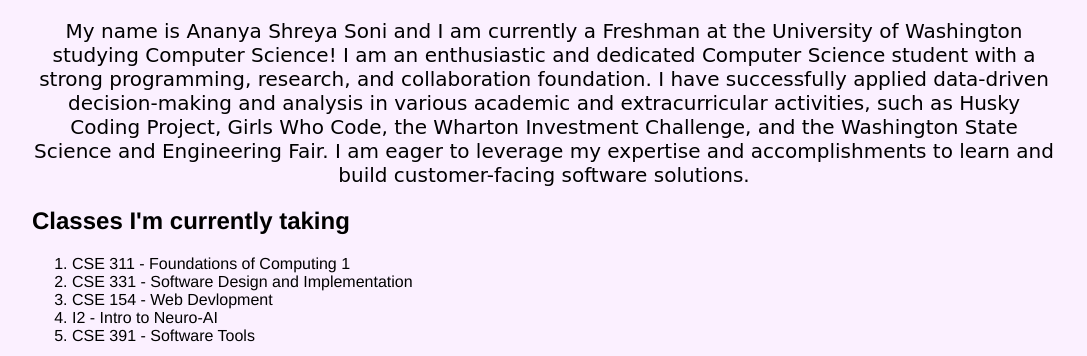
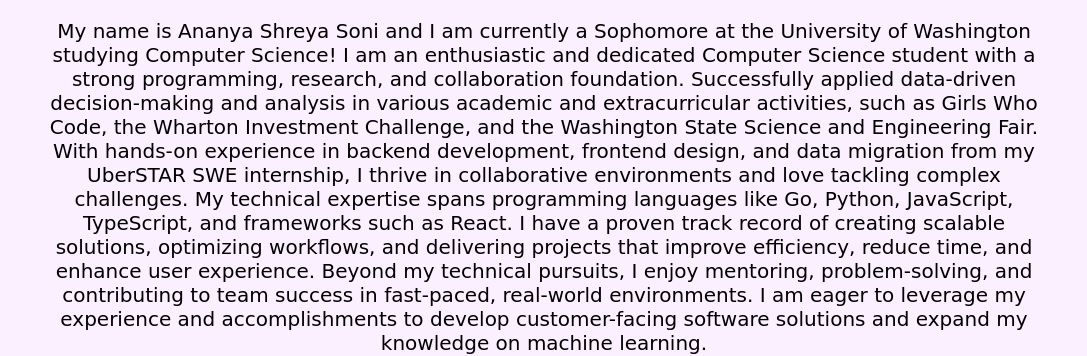
Before and after one commit to ananyasoni/personal-website, a plain HTML site: page index.html in a window 1280 px wide. Shown: the part 465-821 px from the top of the page, without its empty margins (96-1183 px from the left). Drawn offline with Linux system fonts and the light colour scheme; a web font is replaced by a local one.

Commit message:
Update index.html

```diff
--- a/index.html
+++ b/index.html
@@ -30,24 +30,22 @@
     <header>
       <h1 class="page-title">About Me</h1>
       <p>
-        My name is Ananya Shreya Soni and I am currently a Freshman at the University of
-        Washington studying Computer Science! I am an enthusiastic and dedicated
-        Computer Science student with a strong programming, research, and collaboration
-        foundation. I have successfully applied data-driven decision-making and analysis
-        in various academic and extracurricular activities, such as Husky Coding Project,
-        Girls Who Code, the Wharton Investment Challenge, and the Washington State Science and
-        Engineering Fair. I am eager to leverage my expertise and accomplishments to learn and
-        build customer-facing software solutions.
+        My name is Ananya Shreya Soni and I am currently a Sophomore at the University of
+        Washington studying Computer Science! I am an enthusiastic and dedicated Computer Science student with a strong programming, research,
+        and collaboration foundation. Successfully applied data-driven decision-making and analysis in various academic and extracurricular activities,
+        such as Girls Who Code, the Wharton Investment Challenge, and the Washington State Science and Engineering Fair. With hands-on experience in backend development,
+       frontend design, and data migration from my UberSTAR SWE internship, I thrive in collaborative environments and love tackling complex challenges. My technical
+       expertise spans programming languages like Go, Python, JavaScript, TypeScript, and frameworks such as React. I have a proven track record of creating scalable
+       solutions, optimizing workflows, and delivering projects that improve efficiency, reduce time, and enhance user experience.
+       Beyond my technical pursuits, I enjoy mentoring, problem-solving, and contributing to team success in fast-paced, real-world environments.
+       I am eager to leverage my experience and accomplishments to develop customer-facing software solutions and expand my knowledge on machine learning.
       </p>
     </header>
     <section>
       <h2>Classes I'm currently taking</h2>
       <ol>
-        <li>CSE 311 - Foundations of Computing 1</li>
-        <li>CSE 331 - Software Design and Implementation</li>
-        <li>CSE 154 - Web Devlopment</li>
-        <li>I2 - Intro to Neuro-AI</li>
-        <li>CSE 391 - Software Tools</li>
+        <li>CSE 312 - Foundations of Computing II</li>
+        <li>CSE 332 - Data Structures and Parallelism</li>
       </ol>
     </section>
 
```
